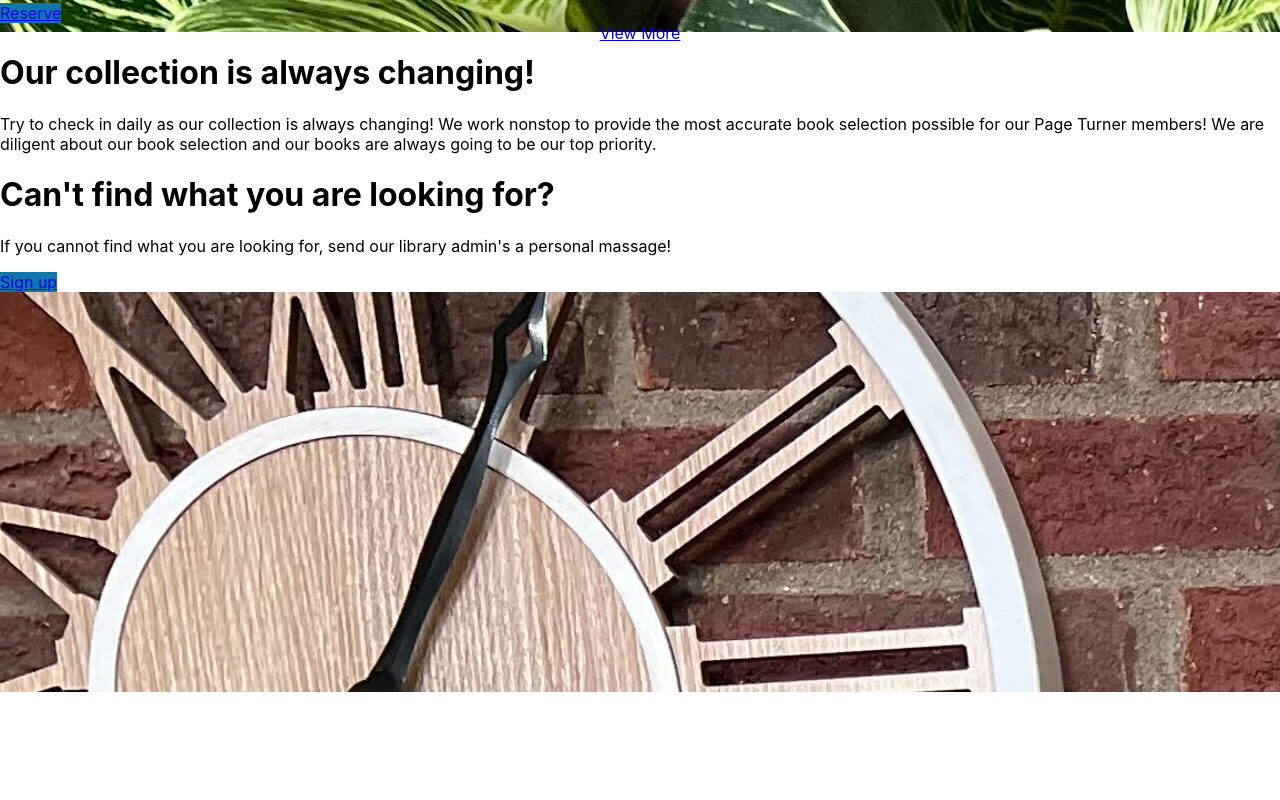
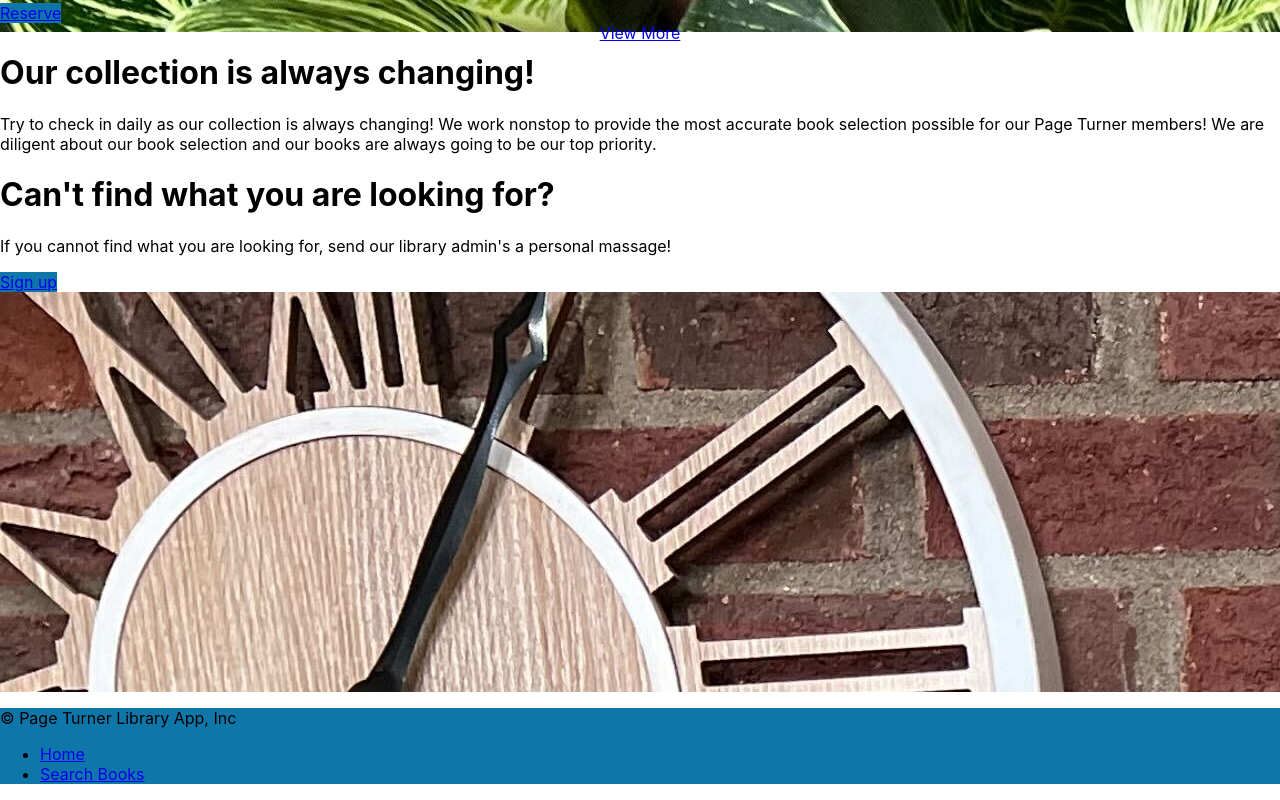
Before and after one commit to angryMedea/Full-Stack-Library-Web-Application, a React (Create React App) app: page / in a window 1280 px wide. Shown: the part 3084-3884 px from the top of the page. Before the commit the page ends 3776 px from the top, so only its background shows below. Built offline with nearby package versions, Linux system fonts and the light colour scheme; the HTML template or start-up script is replaced by a standard one.

Commit message:
footer components finished

```diff
--- a/src/App.tsx
+++ b/src/App.tsx
@@ -5,6 +5,7 @@ import { ExploreTopBooks } from './layouts/HomePage/ExploreTopBooks';
 import { Carousel } from './layouts/HomePage/Carousel';
 import { Heros } from './layouts/HomePage/Heros';
 import { LibraryServices } from './layouts/HomePage/LibraryServices';
+import { Footer } from './layouts/NavbarAndFooter/Footer';
 
 function App() {
   return (
@@ -14,6 +15,7 @@ function App() {
       <Carousel/>
       <Heros/>
       <LibraryServices/>
+      <Footer/>
     </div>
   );
 }
--- /dev/null
+++ b/src/layouts/NavbarAndFooter/Footer.tsx
@@ -0,0 +1,25 @@
+export const Footer = () => {
+    return (
+        <div className="main-color">
+            <footer className="container d-flex flex-wrap
+            justify-content-between align-items-center py-5 main-color">
+                <p className="col-md-4 mb-0 text-white">© Page Turner Library App, Inc</p>
+                {/* justify-content-end: used for flexbox layout, which aligns the child elements
+                inside a container along the main axis(default horizental) to the end of the container */}
+                <ul className="nav navbar-dark col-md-4 justify-content-end">
+                    <li className="nav-item">
+                        <a href="#" className="nav-link px-2 text-white">
+                            Home
+                        </a>
+                    </li>
+                    <li className="nav-item">
+                        <a href="#" className="nav-link px-2 text-white">
+                            Search Books
+                        </a>
+                    </li>
+                </ul>
+            </footer>
+
+        </div>
+    )
+}
```
